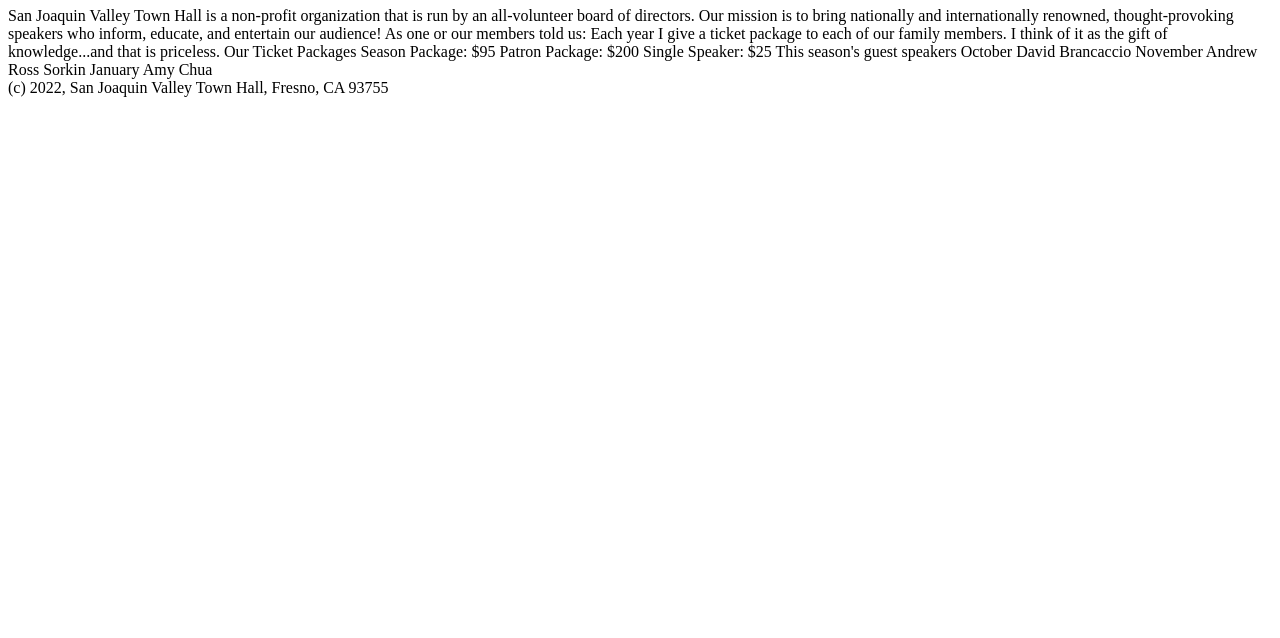
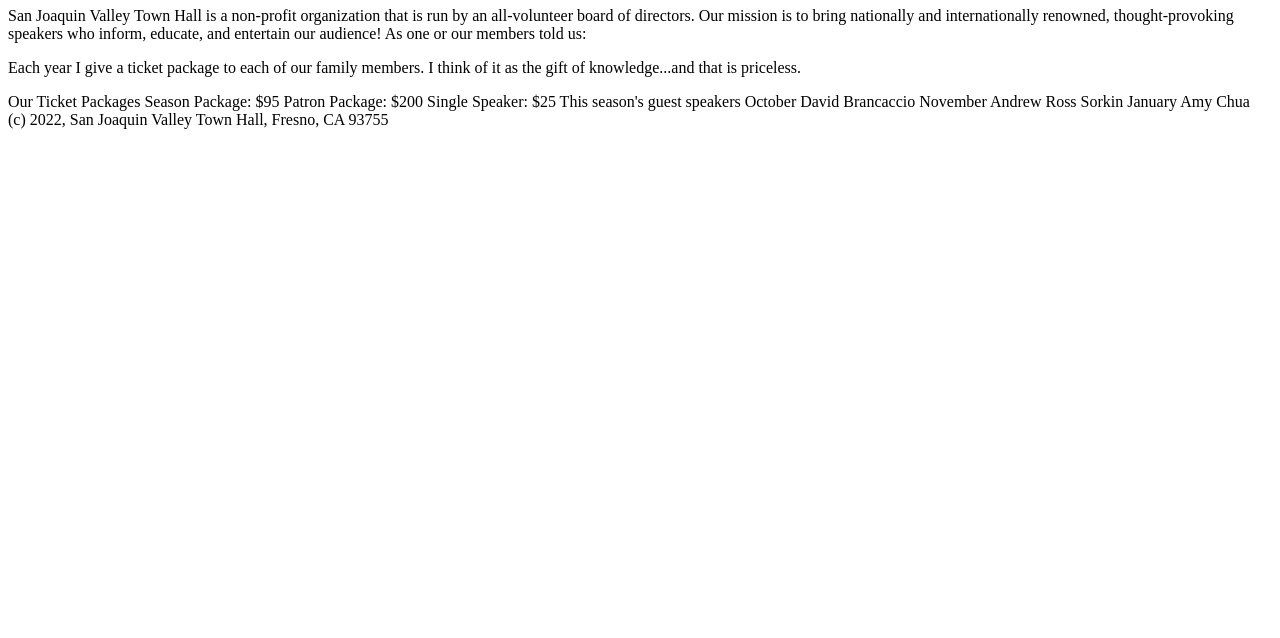
Before and after one commit to emmanuellawal/A05, a plain HTML site: page c3_index.html in a window 1280 px wide. Shown: the part 162-800 px from the top of the page. Drawn offline with Linux system fonts and the light colour scheme.

Commit message:
try again

```diff
--- a/c3_index.html
+++ b/c3_index.html
@@ -17,8 +17,8 @@
 
 San Joaquin Valley Town Hall is a non-profit organization that is run by an all-volunteer board of directors. Our mission is to bring nationally and internationally renowned, thought-provoking speakers who inform, educate, and entertain our audience! As one or our members told us:
 
-Each year I give a ticket package to each of our family members. I think of it as the gift of knowledge...and that is priceless.
-
+<p>Each year I give a ticket package to each of our family members. I think of it as the gift of knowledge...and that is priceless.
+</p>
 
 Our Ticket Packages
 
@@ -39,6 +39,7 @@ January
 Amy Chua
 
 </main>
+
 <footer>
 	(c) 2022, San Joaquin Valley Town Hall, Fresno, CA 93755
 </footer>
```
Lines whose indentation alone changed are shown as unchanged.
